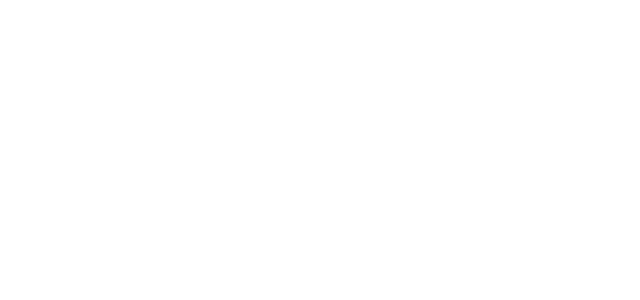
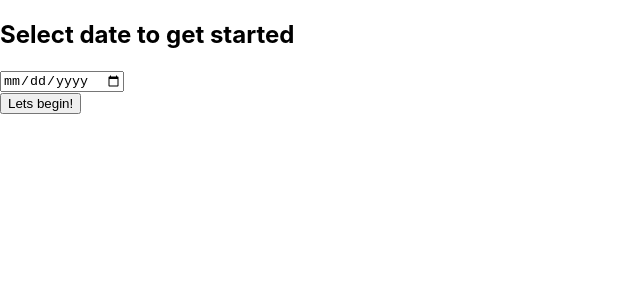
Before and after one commit to adamsbryan/sports-news, a React (Create React App) app: page / in a window 1280 px wide. Shown: the top 300 px of the page, without its empty margins (0-640 px from the left). Built offline with nearby package versions, Linux system fonts and the light colour scheme.

Commit message:
Created different pages

```diff
--- a/package.json
+++ b/package.json
@@ -6,8 +6,10 @@
     "@testing-library/jest-dom": "^5.11.9",
     "@testing-library/react": "^11.2.3",
     "@testing-library/user-event": "^12.6.0",
+    "js-datepicker": "^5.18.0",
     "react": "^17.0.1",
     "react-dom": "^17.0.1",
+    "react-router-dom": "^5.2.0",
     "react-scripts": "4.0.1",
     "web-vitals": "^0.2.4"
   },
--- a/src/App.css
+++ b/src/App.css
@@ -1,31 +1,7 @@
-.App {
-  text-align: center;
-}
-
-.App-logo {
-  height: 40vmin;
-  pointer-events: none;
-}
-
 @media (prefers-reduced-motion: no-preference) {
   .App-logo {
     animation: App-logo-spin infinite 20s linear;
   }
-}
-
-.App-header {
-  background-color: #282c34;
-  min-height: 100vh;
-  display: flex;
-  flex-direction: column;
-  align-items: center;
-  justify-content: center;
-  font-size: calc(10px + 2vmin);
-  color: white;
-}
-
-.App-link {
-  color: #61dafb;
 }
 
 @keyframes App-logo-spin {
--- a/src/App.js
+++ b/src/App.js
@@ -1,11 +1,22 @@
+import React, {useState} from 'react';
 import './App.css';
+import DateSetter from './Components/Date';
+import {BrowserRouter as Switch,Route} from "react-router-dom";
+import FrontPage from './Components/FrontPage'
 
-function App() {
-  return (
+export default function App() {
+  const [date, setDate] = useState();
+
+  return(
     <div className="App">
-
+      <Switch>
+        <Route exact path="/">
+          <DateSetter date={date} setDate={setDate}/>
+        </Route>
+        <Route path="/front">
+          <FrontPage date={date}/>
+        </Route>
+      </Switch>
     </div>
-  );
-}
-
-export default App;
+  )
+};
--- /dev/null
+++ b/src/Components/Date.js
@@ -0,0 +1,27 @@
+import React from 'react';
+import {useHistory} from 'react-router-dom';
+
+export default function DateSetter(props) {
+    let history = useHistory();
+
+    const changeInput = (e) => {
+        const {value} = e.target;
+        props.setDate(value);
+    }
+
+    const handleClick = () => {
+        history.push('/front')
+    }
+
+    return(
+        <div className="date">
+            <h2>Select date to get started</h2>
+            <input type="date" onChange={changeInput}></input>
+            <div className="button">
+                <button type="button" onClick={handleClick}>
+                    Lets begin!
+                </button>
+            </div>
+        </div>
+    )
+};
--- /dev/null
+++ b/src/Components/FrontPage.js
@@ -0,0 +1,14 @@
+import React from 'react';
+import {useHistory} from 'react-router-dom';
+
+export default function FrontPage(props) {
+    let history = useHistory();
+
+    let invis = document.getElementsByClassName('App');
+    console.log(invis);
+    return (
+        <div>
+            {props.date}
+        </div>
+    )
+};
```
Also changed, not shown: 2 other files (tests, documents, lock files or other folders).
